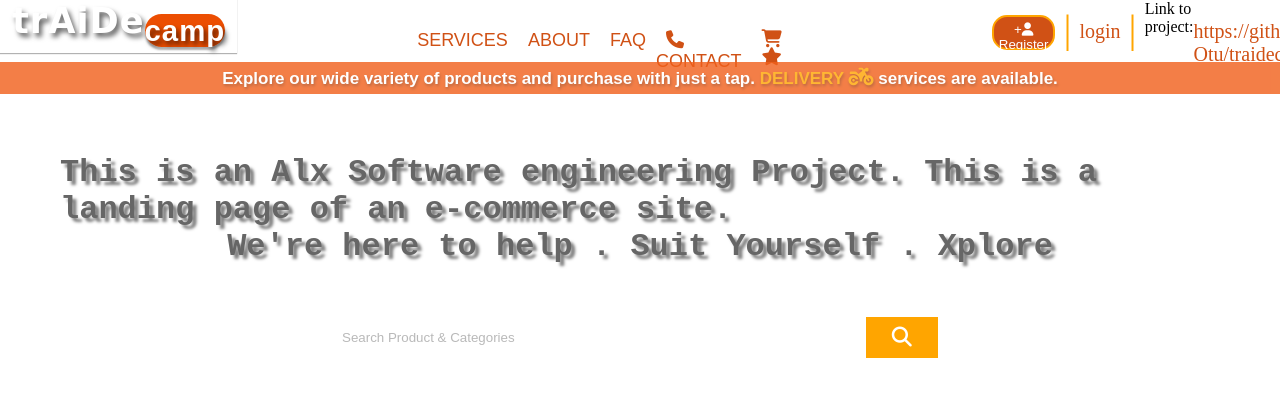
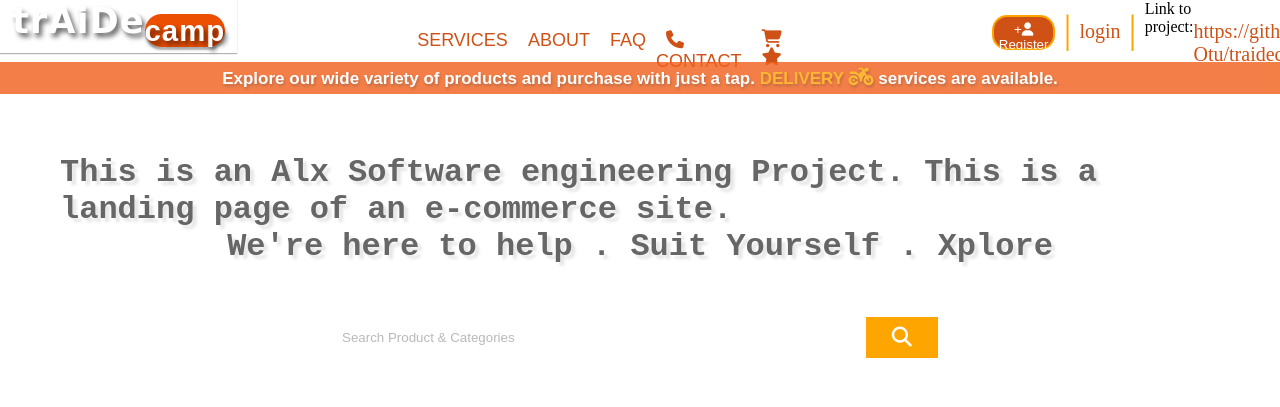
Before and after one commit to Jeffrey-Otu/traidecamp, a plain HTML site: page index.html in a window 1280 px wide. Shown: the top 407 px of the page. Drawn offline with Linux system fonts and the light colour scheme.

Commit message:
Update index.css

```diff
--- a/index.css
+++ b/index.css
@@ -173,7 +173,7 @@
 	color: #fff;
 	font-family: monospace;
 	font-size: 32px;
-	text-shadow: 4px 4px 3px rgb(0 0 0 / 50%);
+	text-shadow: 4px 4px 3px rgb(0 0 0 / 10%);
 	padding: 50px;
 }
 
```
